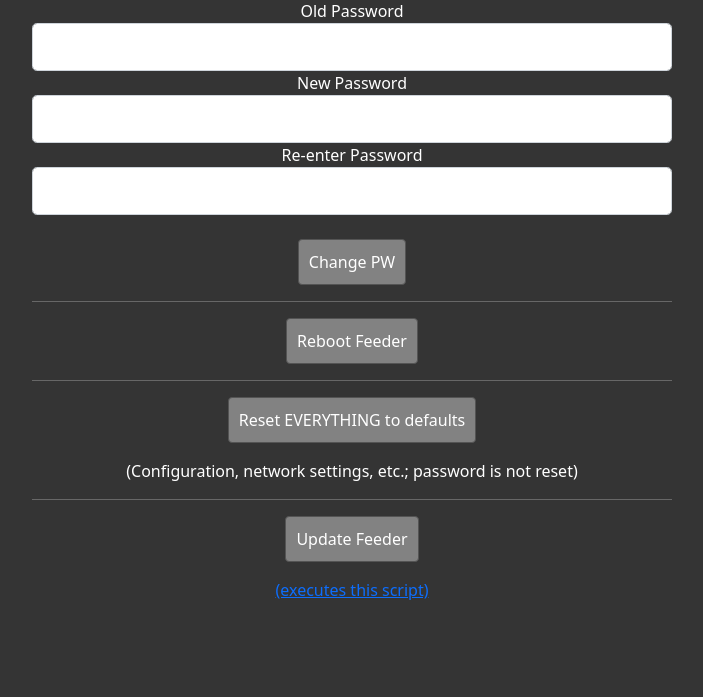
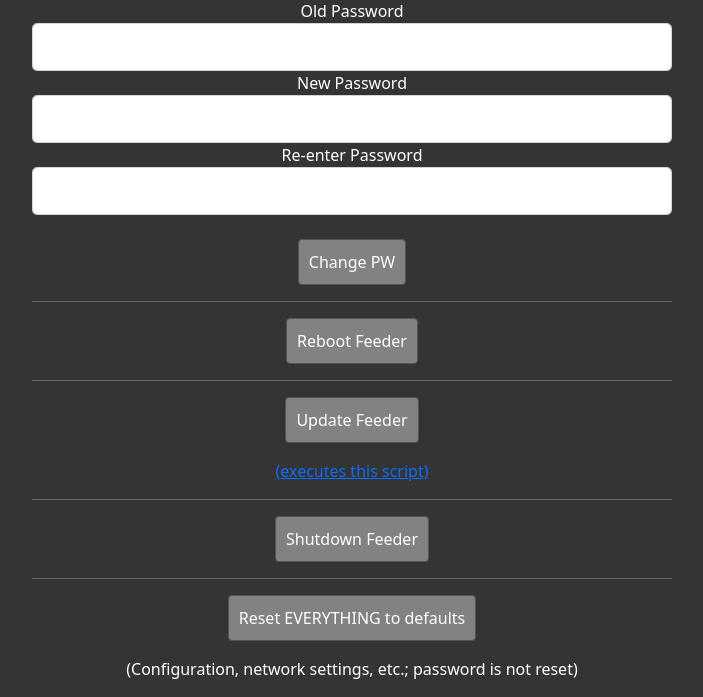
Before and after one commit to dstreufert/adsbx-webconfig, a PHP site: page /auth/index.php in a window 1280 px wide. Shown: the part 444-1141 px from the top of the page, without its empty margins (288-991 px from the left). Before the commit the page ends 1044 px from the top, so only its background shows below. Run offline with PHP 8.4, Linux system fonts and the light colour scheme; the visitor is signed in with stand-in values (Sample User, id 1).

Commit message:
add shutdown button to webinterface

```diff
--- a/html/auth/index.php
+++ b/html/auth/index.php
@@ -171,20 +171,43 @@ if (!empty($_POST["newpassword1"])) {
 	 if ($_SESSION['authenticated'] == 1) {
 		?>
 		<script type="text/javascript">
-		var timeleft = 70;
+		var timeleft = 40;
 		var downloadTimer = setInterval(function(){
 		if(timeleft <= 0){
 			clearInterval(downloadTimer);
 			window.location.replace("../");
 		}
-		document.getElementById("progressBar").value = 70 - timeleft;
+		document.getElementById("progressBar").value = 40 - timeleft;
 		timeleft -= 1;
 		}, 1000);
 		</script>
-		<progress value="0" max="70" id="progressBar"></progress>
+		<progress value="0" max="40" id="progressBar"></progress>
 		<br /><br />Rebooting... </center></body></html>
 		<?php
 		system('sudo /adsbexchange/webconfig/helpers/reboot.sh > /dev/null 2>&1 &');
+		exit;
+	 }
+ }
+
+//Handle shutdown request
+ if (!empty($_POST["shutdown"])) {
+	 if ($_SESSION['authenticated'] == 1) {
+		?>
+		<script type="text/javascript">
+		var timeleft = 20;
+		var downloadTimer = setInterval(function(){
+		if(timeleft <= 0){
+			clearInterval(downloadTimer);
+			window.location.replace("../");
+		}
+		document.getElementById("progressBar").value = 20 - timeleft;
+		timeleft -= 1;
+		}, 1000);
+		</script>
+		<progress value="0" max="20" id="progressBar"></progress>
+		<br /><br />Shutting down... </center></body></html>
+		<?php
+		system('sudo /adsbexchange/webconfig/helpers/shutdown.sh > /dev/null 2>&1 &');
 		exit;
 	 }
  }
@@ -324,20 +347,16 @@ if ($_SESSION['authenticated'] == 1) {
 	</div>
 
 	<input type="submit" class="btn btn-primary" value="Change PW">
+
 	</form>
+
     <hr width="50%">
     <form method='POST' name="reboot" action="." onSubmit = "return confirm('Reboot the feeder?')">
     <input type="hidden" id="reboot" name="reboot" value="reboot">
     <input type="submit" class="btn btn-primary" value="Reboot Feeder">
     </form>
 	<p>
-	<hr width="50%">
-	<form method='POST' name="setdefaults" action="." onSubmit = "return confirm('Reset EVERYTHING (except the password) to defaults? (wifi, location, etc.)')">
-	<input type="hidden" id="setdefaults" name="setdefaults" value="setdefaults">
-	<input type="submit" class="btn btn-primary" value="Reset EVERYTHING to defaults">
-	</form>
-	(Configuration, network settings, etc.; password is not reset)
-	<p>
+
 	<hr width="50%">
 	<form method='POST' name="update" action="." onSubmit = "return confirm('Update the feeder?')">
 	<input type="hidden" id="update" name="update" value="update">
@@ -346,6 +365,21 @@ if ($_SESSION['authenticated'] == 1) {
 	<a href="https://raw.githubusercontent.com/ADSBexchange/adsbx-update/main/update-adsbx.sh">(executes this script)</a>
 	<p>
 
+    <hr width="50%">
+	<form method='POST' name="shutdown" action="." onSubmit = "return confirm('Shutdown the feeder? To turn it back on it will be necessary to physically power cycle it!')">
+	<input type="hidden" id="shutdown" name="shutdown" value="shutdown">
+	<input type="submit" class="btn btn-primary" value="Shutdown Feeder">
+	</form>
+
+	<p>
+
+	<hr width="50%">
+	<form method='POST' name="setdefaults" action="." onSubmit = "return confirm('Reset EVERYTHING (except the password) to defaults? (wifi, location, etc.)')">
+	<input type="hidden" id="setdefaults" name="setdefaults" value="setdefaults">
+	<input type="submit" class="btn btn-primary" value="Reset EVERYTHING to defaults">
+	</form>
+	(Configuration, network settings, etc.; password is not reset)
+	<p>
 
 
 	<?php
```
Also changed, not shown: 1 other file. Lines whose indentation alone changed are shown as unchanged.
